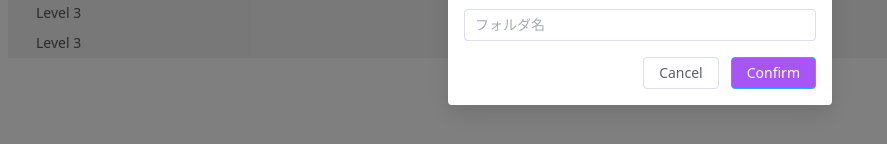
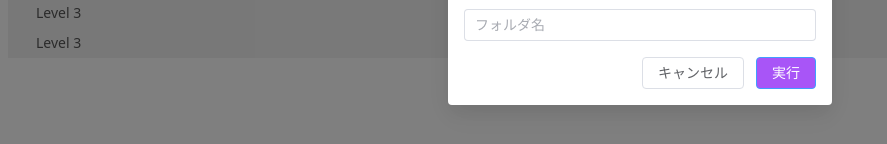
Before and after one commit to pitang1965/vue-folder, a Vue app: page / in a window 1280 px wide. Both pictures are taken after a click on the button "フォルダを追加". Shown: the part 196-340 px from the top of the page, without its empty margins (0-887 px from the left). Built offline with nearby package versions, Linux system fonts and the light colour scheme; some icons are missing.

Commit message:
💄 ダイアログのボタンを日本語化

```diff
--- a/src/components/NameDialog.vue
+++ b/src/components/NameDialog.vue
@@ -4,8 +4,8 @@
     <el-input v-model="name" :placeholder="props.placeholder" :description="props.description" class="mt-2" />
     <template #footer>
       <span class="dialog-footer">
-        <el-button @click="closeDialog">Cancel</el-button>
-        <el-button @click="confirmDialog" type="primary"> Confirm </el-button>
+        <el-button @click="closeDialog">キャンセル</el-button>
+        <el-button @click="confirmDialog" type="primary"> 実行 </el-button>
       </span>
     </template>
   </el-dialog>
```
